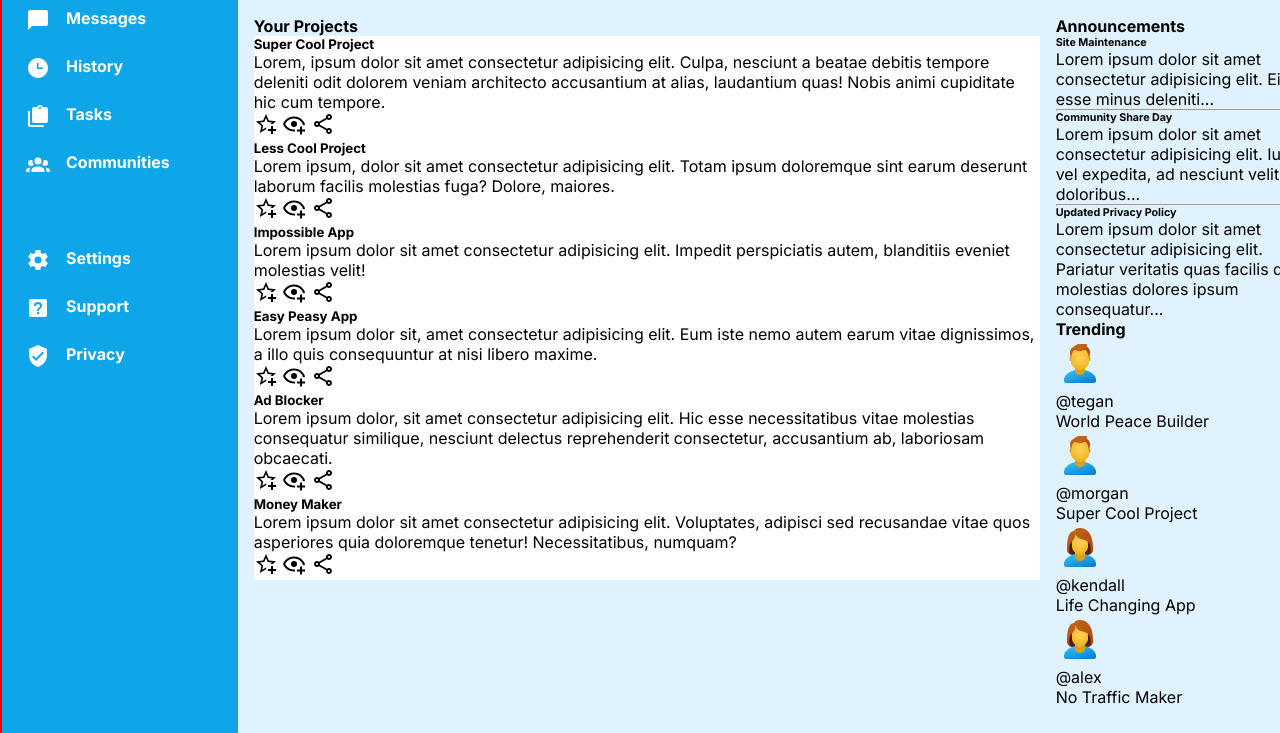
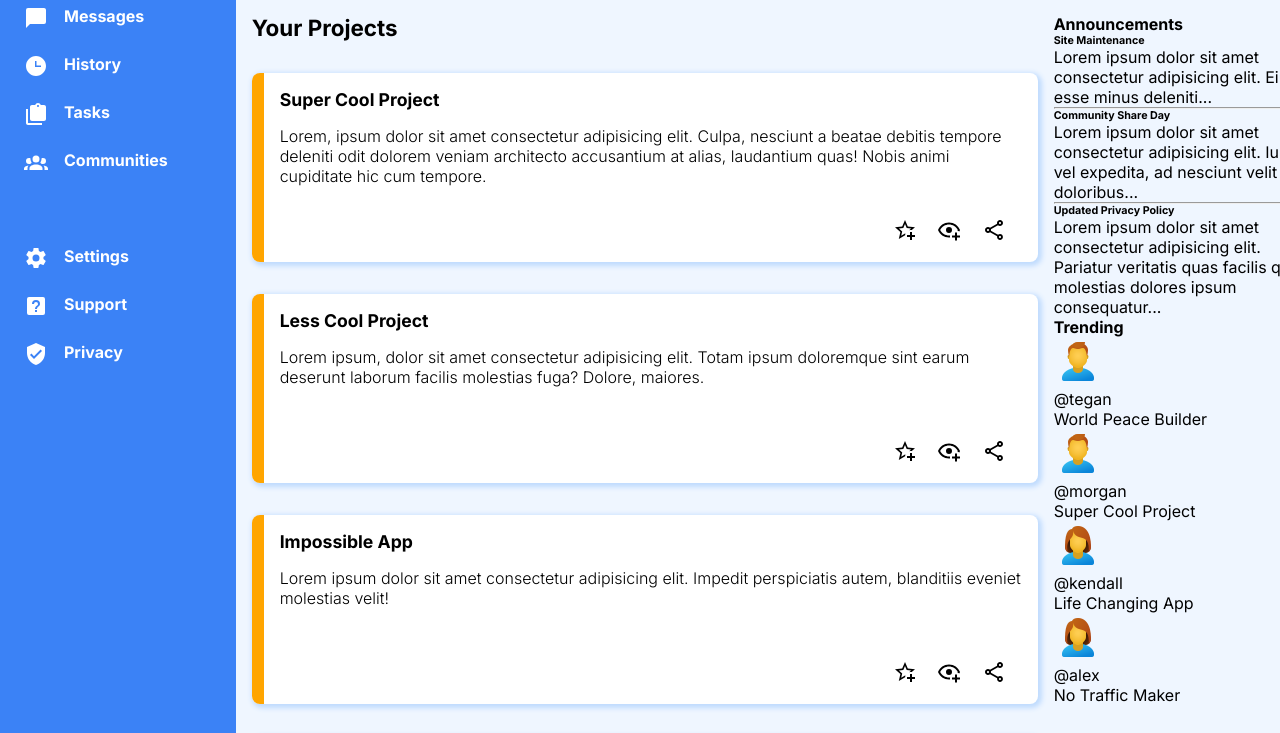
Before and after one commit to Ewest80/admin-dashboard, a plain HTML site: page index.html in a window 1280 px wide. Shown: the part 178-911 px from the top of the page. Drawn offline with Linux system fonts and the light colour scheme.

Commit message:
Style Projects section, adjust colors

```diff
--- a/css/styles.css
+++ b/css/styles.css
@@ -1,8 +1,10 @@
 :root {
   --primary-light-clr: #fff;
-  --medium-light-clr: #e0f2fe;
-  --dark-bg-clr: #0ea5e9;
-  --outline-clr: #bae6fd;
+  --medium-light-clr: #eff6ff;
+  --dark-bg-clr: #3b82f6;
+  --outline-clr: #bfdbfe;
+  --btn-hover-clr: #0284c7;
+  --search-clr: #dbeafe;
 }
 
 *,
@@ -19,13 +21,11 @@ body {
 
   display: grid;
   grid-template: auto 4fr / 1fr 4fr;
-
-  border: 2px solid red;
+  height: 100vh;
 }
 
 ul li {
   list-style: none;
-  /* margin-left: 20px; */
 }
 
 input,
@@ -34,7 +34,6 @@ button {
 }
 
 .header {
-  /* border: 2px solid orange; */
   background-color: var(--primary-light-clr);
   grid-area: 1 / 2 / 2 / -1;
   display: grid;
@@ -85,7 +84,7 @@ button {
   border: none;
   border-radius: 1rem;
   padding-left: 0.75rem;
-  background-color: var(--medium-light-clr);
+  background-color: var(--search-clr);
   height: 1.75rem;
   font-size: 1.2rem;
   outline-color: var(--outline-clr);
@@ -112,10 +111,11 @@ button {
 
 .user-container .notification:hover {
   cursor: pointer;
+  transform: scale(1.1);
 }
 
 .user-container .notification:active {
-  transform: scale(0.95);
+  transform: scale(1);
 }
 
 .header .main-btn-container {
@@ -135,6 +135,7 @@ button {
 
 .main-btn-container .main-btn:hover {
   cursor: pointer;
+  background-color: var(--btn-hover-clr);
 }
 
 .main-btn-container .main-btn:active {
@@ -149,7 +150,6 @@ button {
   display: flex;
   flex-direction: column;
   padding: 0.5rem 1rem;
-  /* border: 2px solid darkmagenta; */
 }
 
 .sidebar .logo {
@@ -189,13 +189,11 @@ button {
 
 .container {
   display: grid;
-  /* grid-template-columns: repeat(3, 1fr); */
   grid-template-columns: 3fr 1fr;
   grid-template-rows: auto;
   gap: 1rem;
   background-color: var(--medium-light-clr);
   padding: 2rem 1rem;
-  /* border: 2px solid mediumblue; */
 }
 
 .container .projects {
@@ -203,13 +201,71 @@ button {
 }
 
 .container .sidebar-right {
-  grid-area: 1 / 2 / -1 / 3;
+  grid-area: 1 / 2 / -1 / 2;
 }
 
-.project-card {
+.projects {
+  display: grid;
+  grid-template-rows: auto;
+  grid-auto-rows: 1fr;
+  grid-template-columns: repeat(auto-fit, minmax(400px, 1fr));
+  gap: 2rem;
+}
+
+.projects .projects-heading {
+  grid-column: 1 / -1;
+  font-size: 1.4rem;
+}
+
+.projects .project-card {
   background-color: var(--primary-light-clr);
-  display: flex;
-  flex-direction: column;
+  display: grid;
+  grid-template-rows: auto 1fr auto;
+  grid-template-columns: auto 1fr;
+  border-radius: 0.5rem;
+  box-shadow: 2px 2px 5px 2px var(--outline-clr);
+}
+
+.projects .project-card .color-bar {
+  grid-column: 1;
+  grid-row: 1 / 5;
+  background-color: orange;
+  width: 0.75rem;
+  border-radius: 0.5rem 0 0 0.5rem;
+}
+
+.projects .project-card .project-title {
+  font-size: 1.1rem;
+  margin-bottom: 1rem;
+}
+
+.projects .project-card .project-text {
+  grid-column: 2;
+  grid-row: 1 / -1;
+  padding: 1rem;
+}
+
+.projects .project-card .project-text p {
+  font-weight: lighter;
+}
+
+.project-card .project-interaction {
+  grid-column: 2;
+  justify-self: end;
+  padding: 1rem;
+}
+
+.project-card .project-interaction > img {
+  padding-right: 1rem;
+}
+
+.project-card .project-interaction > img:hover {
+  cursor: pointer;
+  transform: scale(1.1);
+}
+
+.project-card .project-interaction > img:active {
+  transform: scale(1);
 }
 
 .footer {
--- a/index.html
+++ b/index.html
@@ -138,8 +138,9 @@
     <!-- Main Content -->
     <main class="container">
       <div class="projects">
-        <h4>Your Projects</h4>
+        <h4 class="projects-heading">Your Projects</h4>
         <div class="project-card">
+          <div class="color-bar"></div>
           <div class="project-text">
             <h5 class="project-title">Super Cool Project</h5>
             <p>
@@ -156,6 +157,7 @@
           </div>
         </div>
         <div class="project-card">
+          <div class="color-bar"></div>
           <div class="project-text">
             <h5 class="project-title">Less Cool Project</h5>
             <p>
@@ -171,6 +173,7 @@
           </div>
         </div>
         <div class="project-card">
+          <div class="color-bar"></div>
           <div class="project-text">
             <h5 class="project-title">Impossible App</h5>
             <p>
@@ -185,6 +188,7 @@
           </div>
         </div>
         <div class="project-card">
+          <div class="color-bar"></div>
           <div class="project-text">
             <h5 class="project-title">Easy Peasy App</h5>
             <p>
@@ -200,6 +204,7 @@
           </div>
         </div>
         <div class="project-card">
+          <div class="color-bar"></div>
           <div class="project-text">
             <h5 class="project-title">Ad Blocker</h5>
             <p>
@@ -216,6 +221,7 @@
           </div>
         </div>
         <div class="project-card">
+          <div class="color-bar"></div>
           <div class="project-text">
             <h5 class="project-title">Money Maker</h5>
             <p>
```
